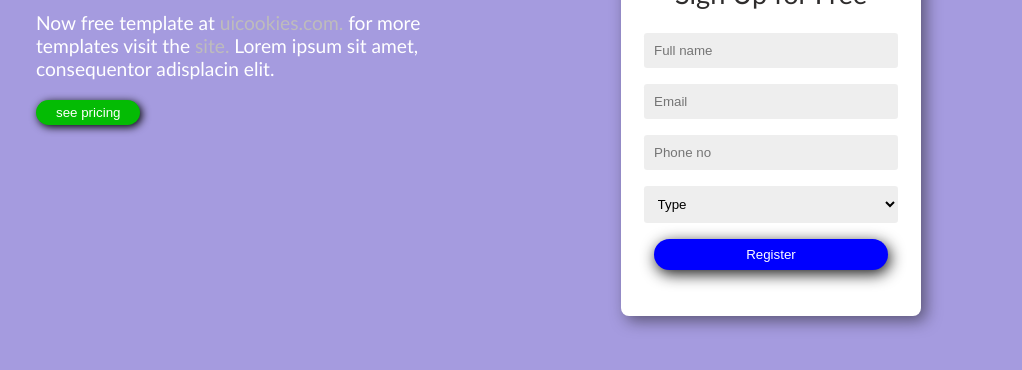
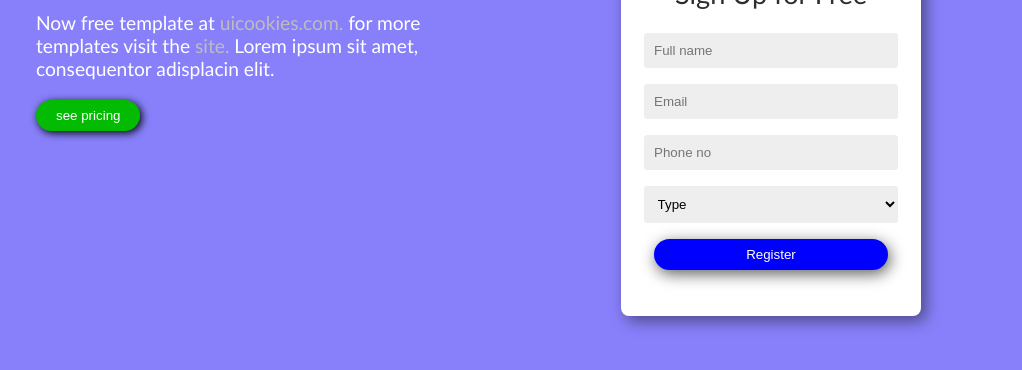
Before and after one commit to vickymarz/vickymarz0, a plain HTML site: page index.html in a window 1280 px wide. Shown: the part 312-682 px from the top of the page, without its empty margins (134-1156 px from the left). Drawn offline with Linux system fonts and the light colour scheme.

Commit message:
Update main.css
Update

```diff
--- a/css/main.css
+++ b/css/main.css
@@ -3,7 +3,7 @@ html{
 }
 body{
     width: 100%; max-width: 1000px; padding: 0px; margin-left: auto; margin-right: auto; min-height: 500px; background-repeat: repeat-x;
-    background-color: #a59bdf;
+    background-color: #8880fb;
 }
 .landing{
     color: #ffffff; text-decoration: none; font-size: 1.15rem; position: relative; top: 25px; left: 30px;
@@ -60,7 +60,7 @@ select{
     width: 100%; padding: 7px; ; background-color: #e2dddd; border: none; border-radius: 3px;
 }
 #submit{
-    text-align: center; width: 90%; padding: 8px; border-radius: 20px; background-color: blue; border: none; color: white; box-shadow: 2px 4px 15px #000000e8;
+    text-align: center; width: 90%; padding: 8px; border-radius: 20px; background-color: blue; border: none; color: white; box-shadow: 2px 4px 15px #000000a2;
 }
 /* form section ends here */
 
@@ -88,7 +88,7 @@ section{
     color: #4a5acd;
 }
 .pricing_btn{
-    padding: 5px 20px; background-color: #04bb04; border-radius: 20px; color: #ffffff; box-shadow: 2px 2px 8px #000000; border: none;
+    padding: 8px 20px; background-color: #04bb04; border-radius: 20px; color: #ffffff; box-shadow: 2px 2px 8px #000000; border: none;
     cursor: pointer;
 }
 
```
